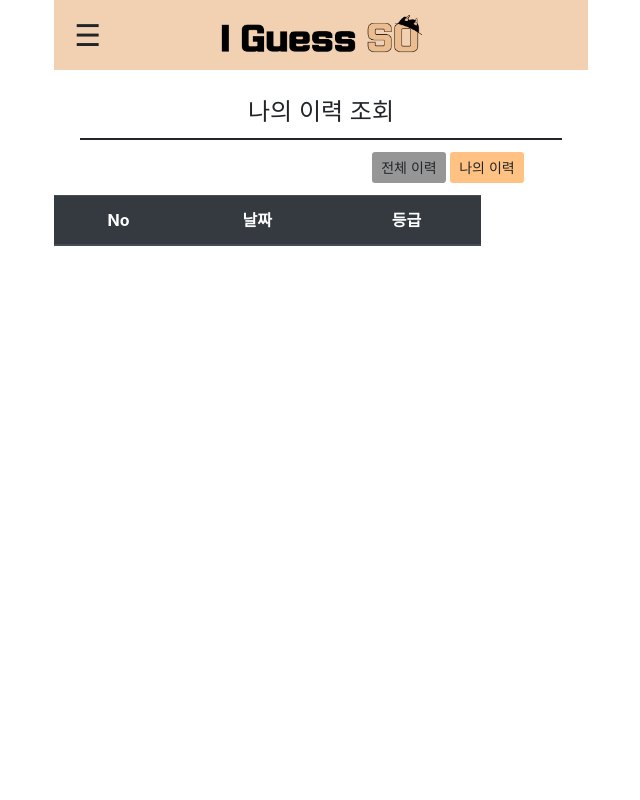
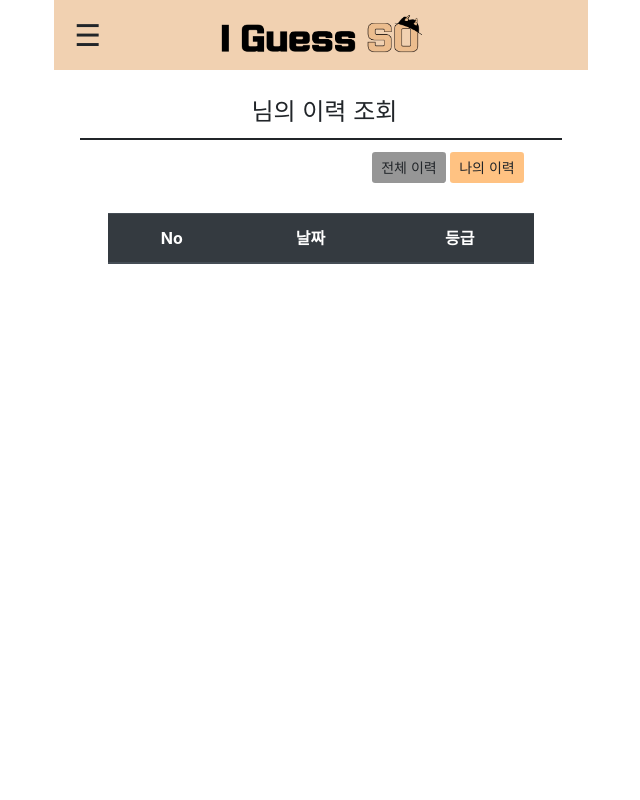
Before and after one commit to sujeong-jang-creator/igs, a Django app: page /grading/detail_distinguish/ in a window 1280 px wide. Shown: the whole page, without its empty margins (319-959 px from the left). Run offline with Django 3.2, Linux system fonts and the light colour scheme; data that the repository does not hold is empty.

Commit message:
공통 CSS 규격 맞춤

```diff
--- a/grading/templates/grading/detail_distinguish.html
+++ b/grading/templates/grading/detail_distinguish.html
@@ -8,19 +8,20 @@
 
 {% block content %}
 
+<div id="detail-box">
     <div class="title">
-    나의 이력 조회
+        <p class="font-weight-bold" style="display: inline-block; margin: 0;">{{user.username}}</p> 님의 이력 조회
         <hr style="border: solid 1px; width: 90%;">
     </div>
-
     <div class="buttons">
         <a href="{% url 'grading:total_distinguish'%}" type="button" class="btn btn-sm btn-neg">전체
             이력</a>
 
         <a href="{% url 'grading:detail_distinguish'%}" class="btn btn-sm btn-pos">나의 이력</a>
     </div>
+</div>
 
-<div>
+<div id="table-box">
     <table class="table table-striped">
         <thead class="thead-dark">
             <tr>
```
Lines whose indentation alone changed are shown as unchanged.
